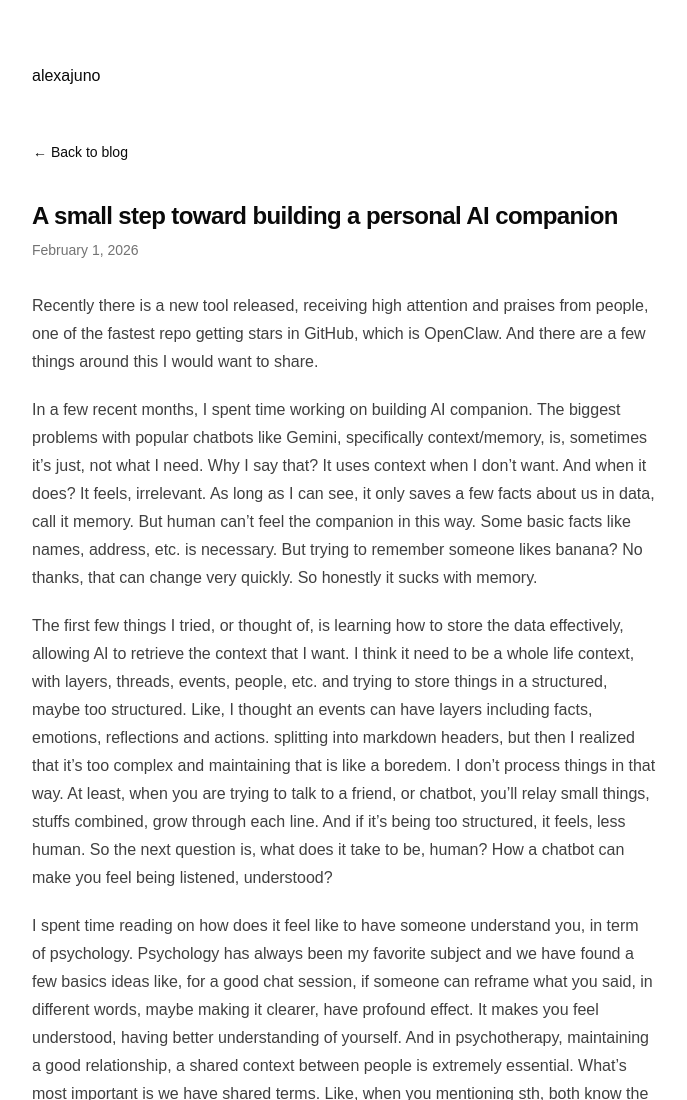
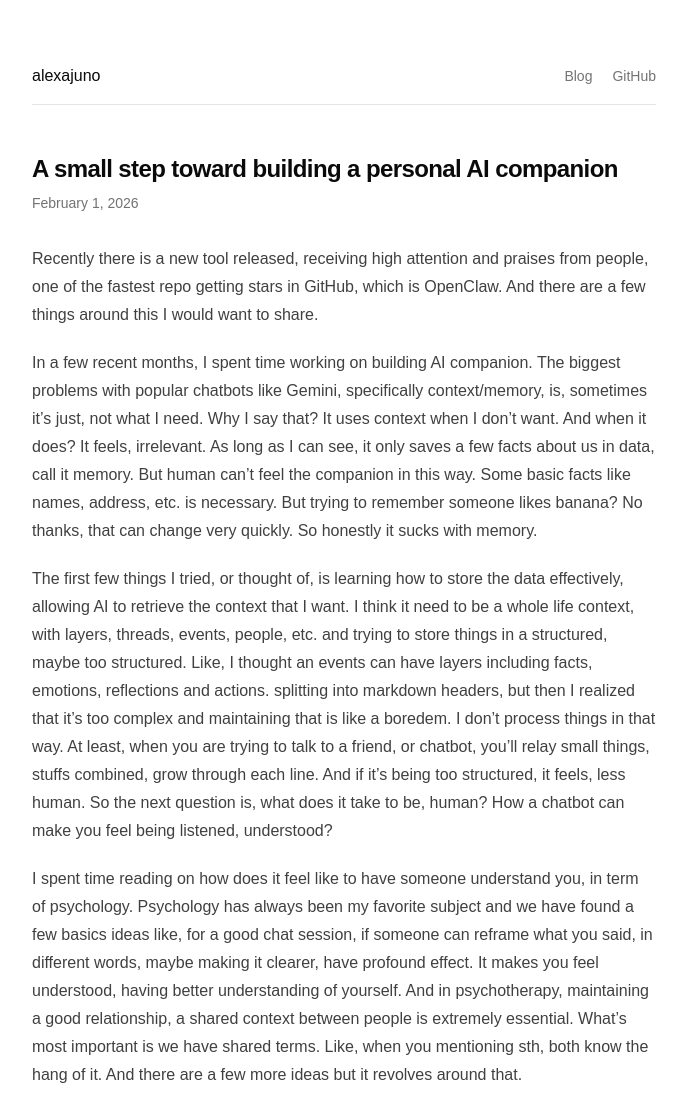
Before and after one commit to alexajuno/site, an Astro site: page /blog/a-small-step-toward-building-a-personal-ai-companion in a window 1280 px wide. Shown: the top 1100 px of the page, without its empty margins (296-983 px from the left). Built offline with nearby package versions, Linux system fonts and the light colour scheme; Astro itself is replaced by a stand-in of ours.

Commit message:
add header navigation
Gives the header a nav and a rule under it so it reads as chrome rather
than as the first line of the page. The post pages drop their back
button, which the nav now covers.

Co-Authored-By: Claude Opus 5 <noreply@anthropic.com>

```diff
--- a/src/layouts/Layout.astro
+++ b/src/layouts/Layout.astro
@@ -24,8 +24,15 @@ const { title = 'alexajuno', description, wide = false } = Astro.props;
 	</head>
 	<body>
 		<div class:list={['mx-auto px-6 py-16', wide ? 'max-w-4xl' : 'max-w-2xl']}>
-			<header class="mb-12">
+			<header class="mb-12 flex items-baseline justify-between border-b pb-4">
 				<a href="/" class="font-medium underline-offset-4 hover:underline">alexajuno</a>
+				<nav class="flex gap-5 text-sm text-muted-foreground">
+					<a href="/blog" class="underline-offset-4 hover:underline">Blog</a>
+					<a
+						href="https://github.com/alexajuno"
+						class="underline-offset-4 hover:underline">GitHub</a
+					>
+				</nav>
 			</header>
 			<main>
 				<slot />
--- a/src/pages/blog/[slug].astro
+++ b/src/pages/blog/[slug].astro
@@ -1,8 +1,6 @@
 ---
-import { createElement } from 'react';
 import { getCollection, render } from 'astro:content';
 import Layout from '../../layouts/Layout.astro';
-import { Button } from '@/components/ui/button';
 
 export async function getStaticPaths() {
 	const posts = await getCollection('blog');
@@ -17,10 +15,7 @@ const { Content } = await render(post);
 ---
 
 <Layout title={post.data.title}>
-	<div class="-ml-2.5">
-		<Button variant="ghost" render={createElement('a', { href: '/blog' })}>&larr; Back to blog</Button>
-	</div>
-	<article class="mt-8">
+	<article>
 		<h1>{post.data.title}</h1>
 		<time
 			datetime={post.data.pubDate.toISOString()}
```
